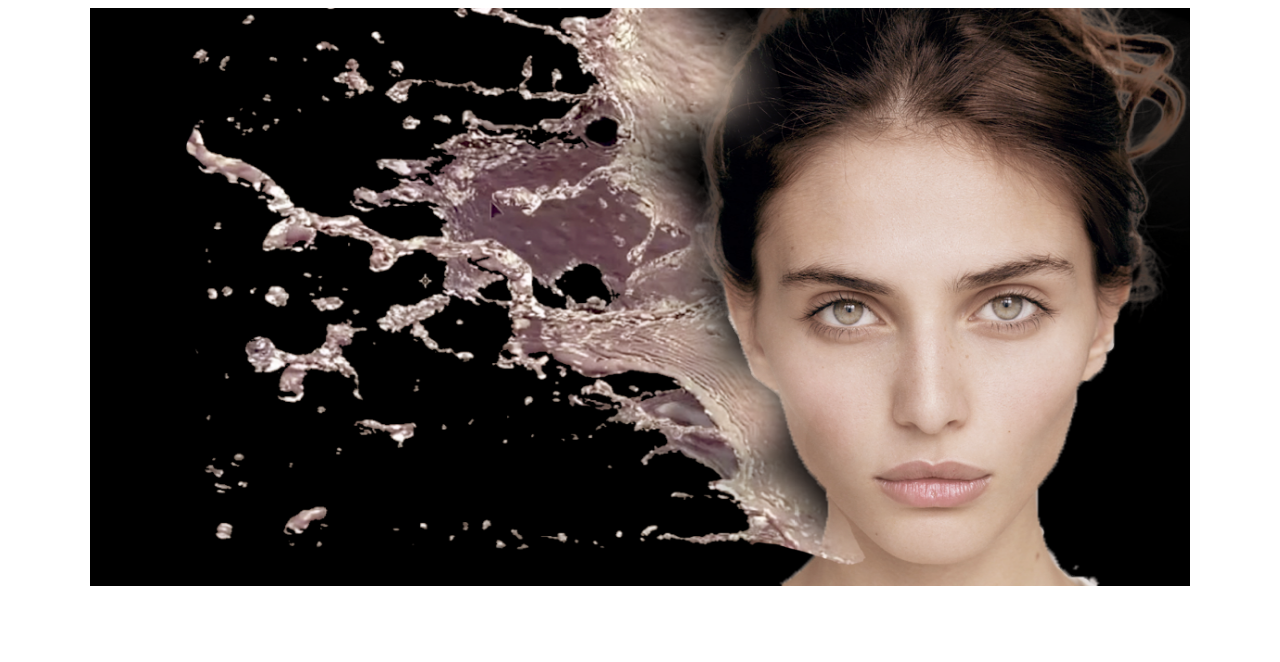
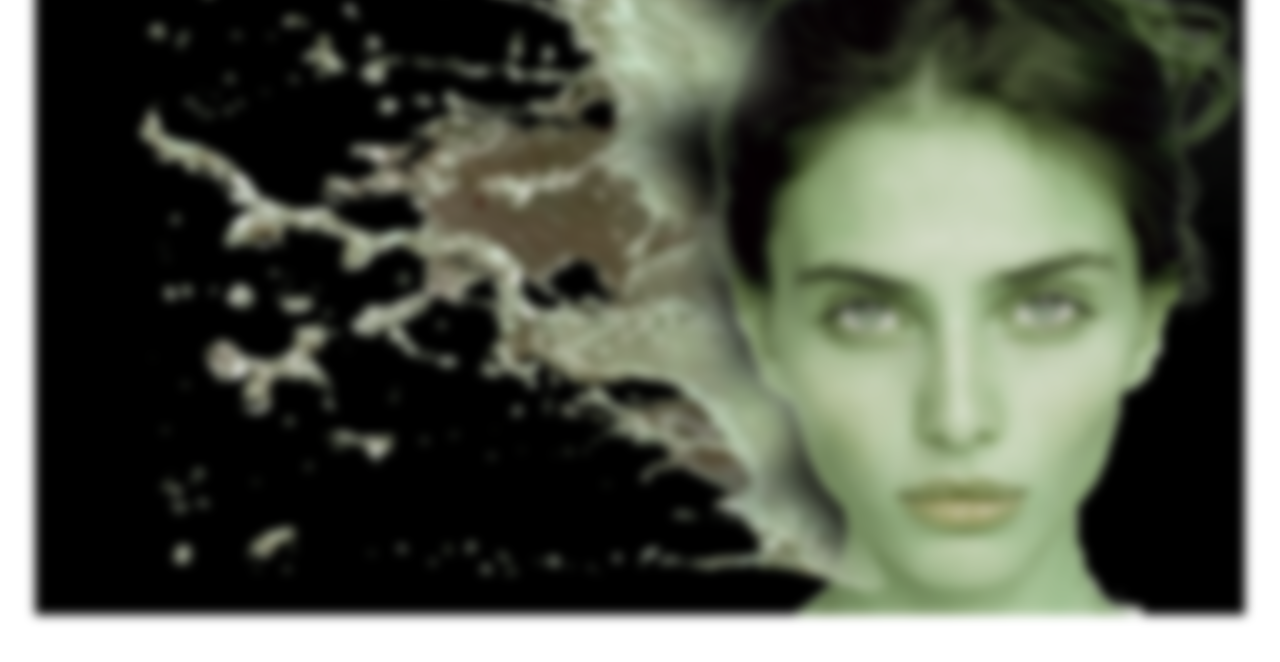
Before and after one commit to ksg1004/girl, a plain HTML site: page index.html in a window 1280 px wide. In both pictures the pointer is over the element 640 px from the left and 297 px from the top of the page. Drawn offline with Linux system fonts and the light colour scheme.

Commit message:
Update index.html

```diff
--- a/index.html
+++ b/index.html
@@ -7,6 +7,9 @@
     <style>
         h1{display: none;}
         section{max-width: 1100px;  margin: auto; background: black; position: relative; overflow: hidden;}
+         section img{transition: 0.5s;}
+        section:hover{filter: hue-rotate(70deg) blur(5px); transform: scale(1.1);}
+
         img{display: block;}
         [alt="girl"] {top: 0;  position: relative; margin: 0 0 0 auto; animation:toleft 2s both ;width: 48%;}
         [alt="splash"] {top:0 ; left: 4%; position: absolute; animation:toleft2  2s 0.5s both ;width: 74%;}
```
